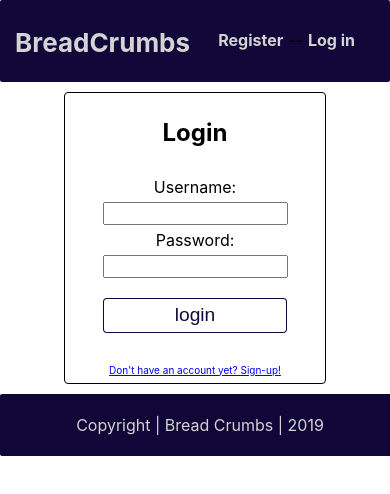
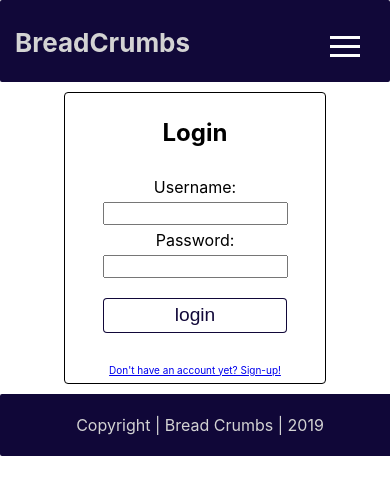
Before and after one commit to thinkful-ei-gecko/BreadCrumbs-Client, a React (Create React App) app: page /login in a window 390 px wide. Shown: the top 494 px of the page. Built offline with nearby package versions, Linux system fonts and the light colour scheme; no server answers.

Commit message:
burger menu

```diff
--- a/src/components/Header/Header.css
+++ b/src/components/Header/Header.css
@@ -4,6 +4,35 @@ header {
     /* flex-direction: row; */
     border-radius: 2px;
     height: auto;
+}
+.bar1, .bar2, .bar3 {
+    width: 30px;
+    height: 3px;
+    background-color: white;
+    margin: 6px 0;
+    margin-left: 130px;
+    /* display: none; */
+}
+/* Rotate first bar */
+.change .bar1 {
+    -webkit-transform: rotate(-45deg) translate(-9px, 6px) ;
+    transform: rotate(-45deg) translate(-9px, 6px) ;
+  }
+
+  /* Fade out the second bar */
+  .change .bar2 {
+    opacity: 0;
+  }
+
+  /* Rotate last bar */
+  .change .bar3 {
+    -webkit-transform: rotate(45deg) translate(-8px, -8px) ;
+    transform: rotate(45deg) translate(-8px, -8px) ;
+  }
+.container {
+    display: inline-block;
+    cursor: pointer;
+    display: none;
 }
 
 .user-name {
@@ -47,3 +76,36 @@ header {
     border-radius: 3px;
     color: black;
   }
+
+.mobile-menu {
+    display: none;
+}
+
+  @media only screen and (max-width: 600px) {
+      .container {
+          display: block;
+      }
+      .menu {
+          display: flex;
+          flex-direction: column;
+      }
+      .nav {
+          /* display: none; */
+      }
+      .user-name {
+          display: none;
+      }
+      .wide-menu {
+          display: none;
+      }
+      .mobile-menu {
+          display: flex;
+          background-color:  rgba(16, 7, 56, 0.728);
+          text-align: right;
+          margin-left: 70px;
+      }
+      .headerLinks:hover {
+          background-color: transparent;
+          color: beige;
+      }
+  }
--- a/src/components/Header/Header.js
+++ b/src/components/Header/Header.js
@@ -5,6 +5,10 @@ import UserContext from '../../contexts/UserContext';
 import './Header.css'
 
 export default class Header extends Component {
+  state = ({
+    isOpen: false
+  })
+
   static contextType = UserContext;
 
   handleLogoutClick = () => {
@@ -14,11 +18,11 @@ export default class Header extends Component {
   renderLogoutLink() {
     console.log(this.context.user.name)
     return (
-      <>
+      <div>
         <div className='user-name'>
           Welcome, {this.context.user.name + '!'}
         </div>
-      <div>
+        <div className='menu'>
           <Link className='headerLinks'
             to='/home'>
             Home
@@ -37,18 +41,18 @@ export default class Header extends Component {
             Logout
           </Link>
         </div>
-      </>
+      </div>
     );
   }
 
   renderLoginLink() {
     return (
-      <div>
+    <div className='menu'>
       <Link className='headerLinks'
         to='/register'>
         Register
       </Link>
-      <span>--</span>
+      <span> </span>
       <Link className='headerLinks'
         to='/login'>
         Log in
@@ -57,6 +61,11 @@ export default class Header extends Component {
     </div>
     );
   }
+
+  hideElements() {
+    this.setState({ isOpen: !this.state.isOpen });
+  }
+
   render() {
     return (
       <header>
@@ -64,9 +73,28 @@ export default class Header extends Component {
         <Link className='mainHeader' to='/'>BreadCrumbs</Link>
         </h1>
         <div className='nav'>
+
+          <div className='container' onClick={() => this.hideElements()}>
+            <div className='bar1'></div>
+            <div className='bar2'></div>
+            <div className='bar3'></div>
+          </div>
+
+          <div className='wide-menu'>
           {TokenService.hasAuthToken()
           ? this.renderLogoutLink()
           : this.renderLoginLink()}
+          </div>
+
+          <div className='mobile-menu'>
+          {this.state.isOpen && TokenService.hasAuthToken() ?
+          this.renderLogoutLink()
+          : ''}
+          {this.state.isOpen && !TokenService.hasAuthToken() ?
+          this.renderLoginLink()
+          : ''}
+          </div>
+
         </div>
       </header>
     );
```
Lines whose indentation alone changed are shown as unchanged.
